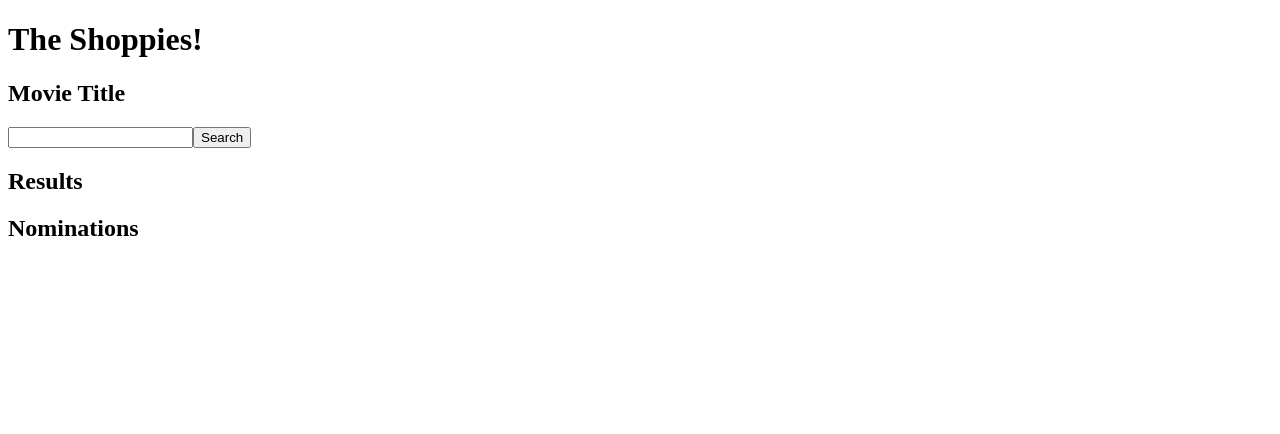
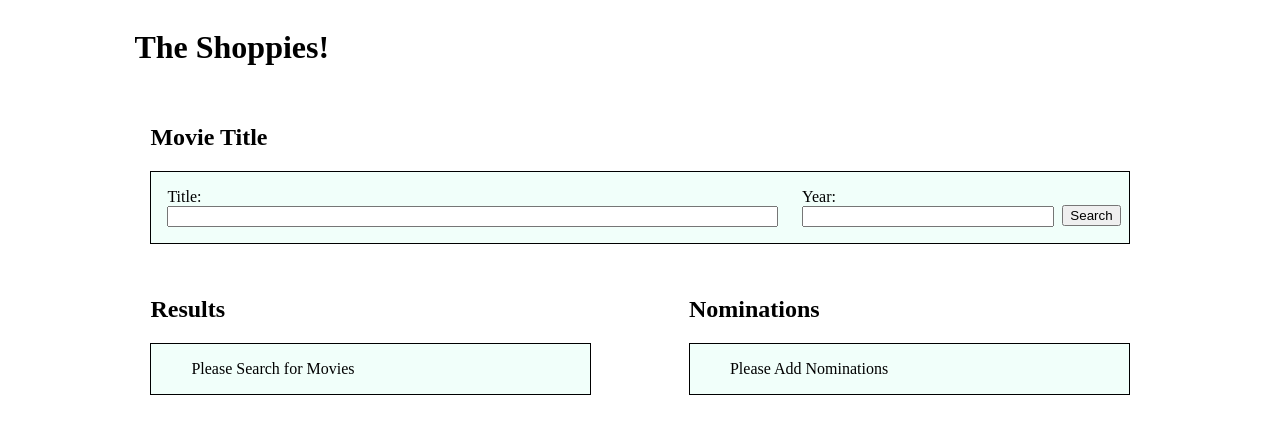
Before and after one commit to edwardhaddican/ShopifyInternChallengeWinter2021, a React app: page / in a window 1280 px wide. Built offline with nearby package versions, Linux system fonts and the light colour scheme.

Commit message:
css work for search bar, results and nominations

```diff
--- a/src/css/main.css
+++ b/src/css/main.css
@@ -1,7 +1,86 @@
 
-.example-heading {
-  color: navy;
-  margin: 10rem;
-  text-align: center;
-  font-size: 5rem;
+.main-container{
+  display: flex;
+  flex-direction: column;
+  width: 80%;
+  margin: 0 auto
 }
+
+.searchbar-container{
+  display: flex;
+  flex-direction: column;
+  /* justify-content: space-around; */
+  margin: 1rem;
+}
+
+.searchbar-inner-container{
+  background-color:#F1FFFA;
+  display: flex;
+  justify-content: center;
+  flex-direction: row;
+  align-items: center;
+  border-style: solid;
+  border-width: 1px;
+}
+
+.search-button{
+  display: block;
+  margin-top: 1.0rem;
+  margin-right: 0.5rem;
+}
+
+.input-group{
+  margin: 0.5rem;
+  padding: 0.5rem;
+}
+
+.title-searchbar{
+  flex-grow: 1;
+}
+
+.year-searchbar{
+  width: 25%;
+}
+
+.title-searchbar input{
+  width: 100%;
+}
+
+.year-searchbar input{
+  width: 100%;
+}
+
+.results-nomination-container{
+  display: flex;
+  flex-direction: row;
+  justify-content: space-between;
+  align-items: flex-start;
+  margin: 1rem;
+}
+
+.result-container{
+  width: 45%;
+}
+
+.result-list{
+  background-color:#F1FFFA;
+  border-style: solid;
+  border-width: 1px;
+}
+
+.nominations-container{
+  width: 45%;
+}
+
+.nominations-list{
+  background-color:#F1FFFA;
+  border-style: solid;
+  border-width: 1px;
+}
+
+.single-result{
+ display: flex;
+ justify-content: space-between;
+ align-items: center;
+ padding-right: 1rem;
+}
--- a/src/js/components/Main.js
+++ b/src/js/components/Main.js
@@ -30,20 +30,21 @@ export default class MainPage extends React.Component {
     })
   }
 
-  removeNomination(nomination){
+  removeNomination(nomination) {
     this.setState({
       nominations: this.state.nominations.filter(n => nomination.imdbID !== n.imdbID)
     })
   }
 
   render() {
-    console.log("nominations on state", this.state.nominations)
     return (
-      <div>
+      <div className="main-container">
         <h1 className="title-heading">The Shoppies!</h1>
-        <SearchBar updateSearchResults={this.updateSearchResults}/>
-        <Results results={this.state.searchResults} addNomination={this.addNomination} nominations={this.state.nominations}/>
-        <Nominations nominations={this.state.nominations} removeNomination={this.removeNomination}/>
+        <SearchBar updateSearchResults={this.updateSearchResults} />
+        <div className="results-nomination-container">
+          <Results results={this.state.searchResults} addNomination={this.addNomination} nominations={this.state.nominations} />
+          <Nominations nominations={this.state.nominations} removeNomination={this.removeNomination} />
+        </div>
       </div>
     )
   }
--- a/src/js/components/Nominations.js
+++ b/src/js/components/Nominations.js
@@ -9,16 +9,20 @@ class Nominations extends React.Component {
     const nominations = this.props.nominations
     return (
       <div className="nominations-container" >
-        <h2>Nominations</h2>
+        <div>
+          <h2>Nominations</h2>
+        </div>
         <ul className="nominations-list">
-          {nominations.map(nomination => {
+          {nominations.length > 0 ? nominations.map(nomination => {
             return (
               <li className="single-nomination" key={nomination.imdbID}>
                 <h4>{nomination.Title} {"("}{nomination.Year}{")"}</h4>
                 <button onClick={() => this.props.removeNomination(nomination)}>Remove</button>
               </li>
             )
-          })}
+          }) : <p>Please Add Nominations</p>
+
+          }
         </ul>
 
       </div>
--- a/src/js/components/Results.js
+++ b/src/js/components/Results.js
@@ -5,16 +5,16 @@ class Results extends React.Component {
     super(props)
   }
 
-
-
   render() {
     const results = this.props.results
-    console.log("in resutls", this.props)
     return (
+      <div className="result-container">
         <div>
           <h2>Results</h2>
-        <ul className="result-list">
-          {results.map(result => {
+        </div>
+        <div className="result-list">
+          <ul>
+            {results.length > 0 ? results.map(result => {
 
               const disabled = this.props.nominations.length >= 5 || this.props.nominations.find(n => n.imdbID === result.imdbID)
 
@@ -24,8 +24,11 @@ class Results extends React.Component {
                   <button onClick={() => this.props.addNomination(result)} disabled={disabled} >Nominate</button>
                 </li>
               )
-          })}
+            }) : <p>Please Search for Movies</p>
+            }
           </ul>
+
+        </div>
 
       </div>
 
--- a/src/js/components/SearchBar.js
+++ b/src/js/components/SearchBar.js
@@ -5,15 +5,23 @@ class SearchBar extends React.Component {
   constructor() {
     super()
     this.state = {
-      search: ''
+      search: '',
+      year: undefined
     }
-    this.searchBarUpdate = this.searchBarUpdate.bind(this)
+    this.searchBarUpdateTitle = this.searchBarUpdateTitle.bind(this)
+    this.searchBarUpdateYear = this.searchBarUpdateYear.bind(this)
     this.fetchMovie = this.fetchMovie.bind(this)
   }
 
-  searchBarUpdate(event) {
+  searchBarUpdateTitle(event) {
     this.setState({
-      search: event.target.value
+      search: event.target.value,
+    })
+  }
+
+  searchBarUpdateYear(event) {
+    this.setState({
+      year: event.target.value,
     })
   }
 
@@ -21,8 +29,16 @@ class SearchBar extends React.Component {
     event.preventDefault()
     try {
       console.log("props", this.props)
+      // const results
+      //ternairny operator that will only add year to the search request if we have a year on state.
+      // {
+      //   this.state.year ? results = await axios.get(`http://www.omdbapi.com/?apikey=8eaab47d&s=${this.state.search}&y=${this.state.year}`) :
+      //   results = await axios.get(`http://www.omdbapi.com/?apikey=8eaab47d&s=${this.state.search}`)
 
-      const results = await axios.get(`http://www.omdbapi.com/?apikey=8eaab47d&s=${this.state.search}`)
+      // }
+
+
+      const results = await axios.get(`http://www.omdbapi.com/?apikey=8eaab47d&s=${this.state.search}&y=${this.state.year}`)
 
       this.props.updateSearchResults(results.data.Search)
 
@@ -36,11 +52,22 @@ class SearchBar extends React.Component {
     console.log(this.state.search)
     return (
       <div className="searchbar-container" >
-        <h2>Movie Title</h2>
-        <form onSubmit={this.fetchMovie}>
-          <input value={this.state.search} onChange={this.searchBarUpdate}></input>
-          <button type="submit">Search</button>
-        </form>
+        <div>
+          <h2>Movie Title</h2>
+        </div>
+        <div >
+          <form onSubmit={this.fetchMovie} className="searchbar-inner-container">
+            <div className="title-searchbar input-group">
+              <label>Title:</label>
+              <input value={this.state.search} onChange={this.searchBarUpdateTitle} />
+            </div>
+            <div className="year-searchbar input-group">
+              <label>Year:</label>
+              <input value={this.state.year} onChange={this.searchBarUpdateYear} />
+            </div>
+              <button type="submit" className="search-button">Search</button>
+          </form>
+        </div>
       </div>
     )
   }
```
Lines whose indentation alone changed are shown as unchanged.
